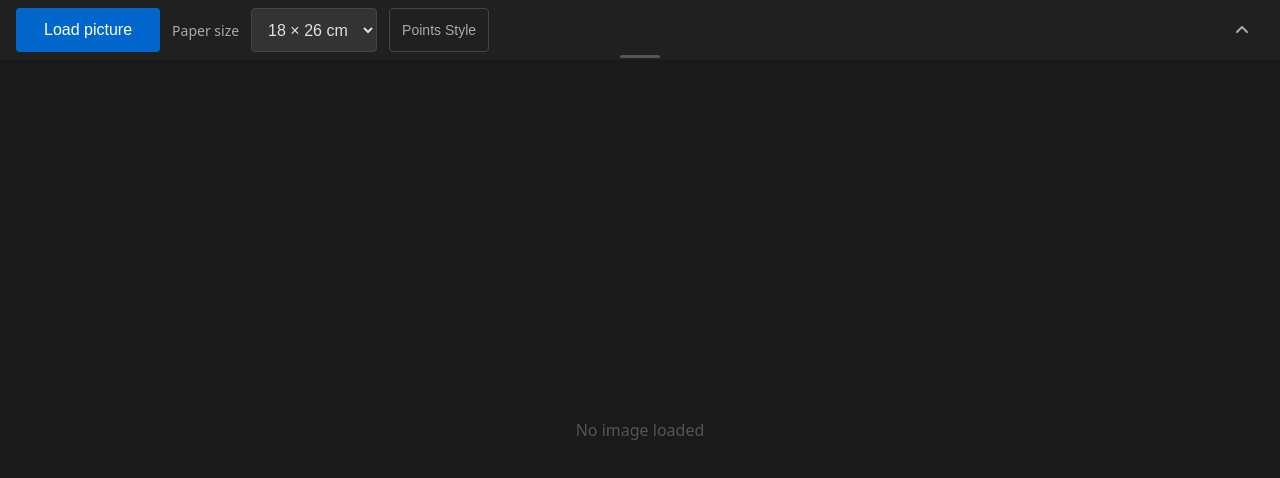
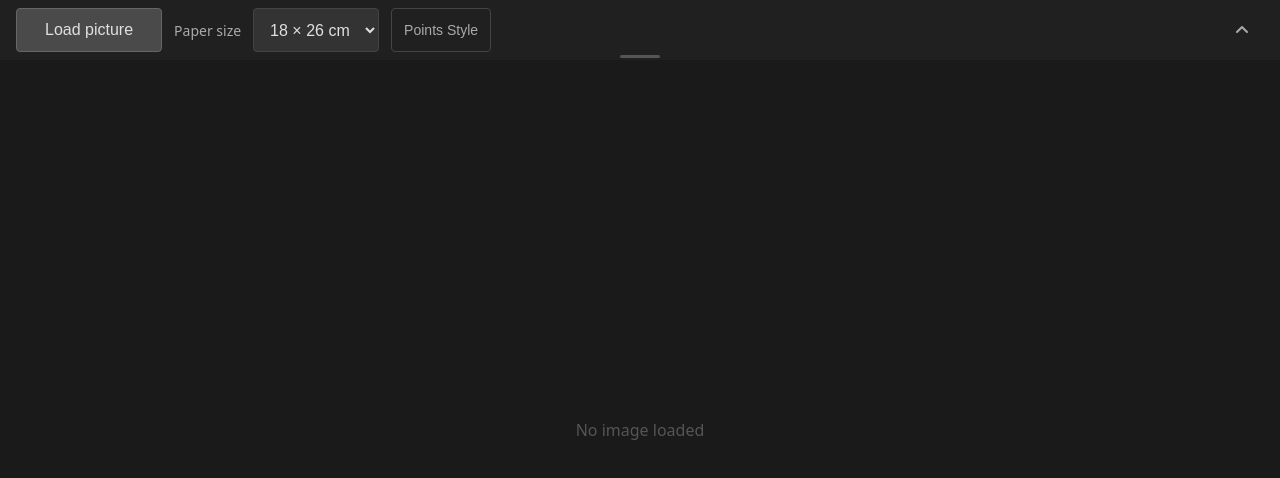
Before and after one commit to edoardo90/picture-to-canvas, a React (Vite) app: page / in a window 1280 px wide. Shown: the top 478 px of the page. Built offline with nearby package versions, Linux system fonts and the light colour scheme.

Commit message:
button grey

```diff
--- a/src/App.css
+++ b/src/App.css
@@ -149,16 +149,23 @@
   min-width: 44px;
   min-height: 44px;
   padding: 0.75rem 1.75rem;
-  background: #0066cc;
-  color: #fff;
-  border: none;
+  background: #4a4a4a;
+  color: #e0e0e0;
+  border: 1px solid #666;
   border-radius: 4px;
   font-size: 1rem;
   cursor: pointer;
 }
 
 .app__load-button:hover {
-  background: #0052a3;
+  background: #5a5a5a;
+  border-color: #888;
+  color: #fff;
+}
+
+.app__load-button:active {
+  background: #3a3a3a;
+  border-color: #666;
 }
 
 .app__load-button:focus-visible {
```
